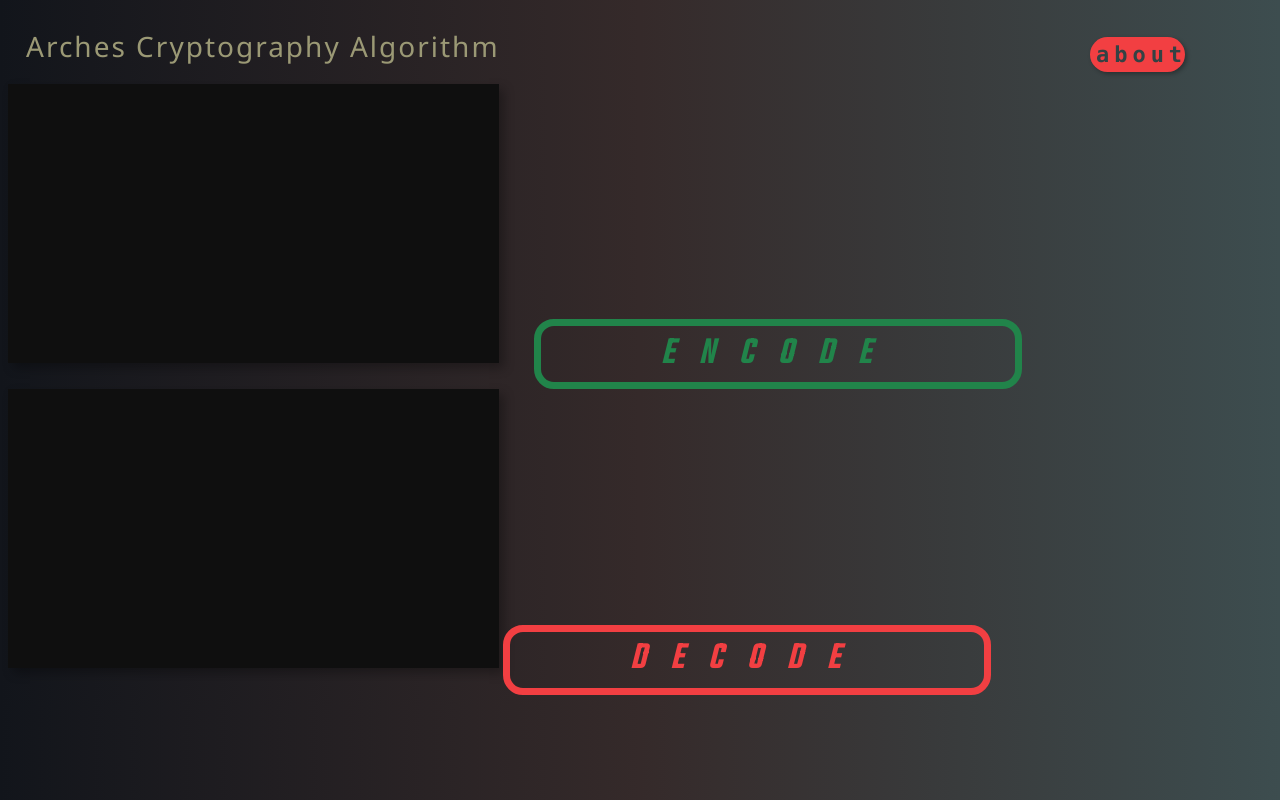
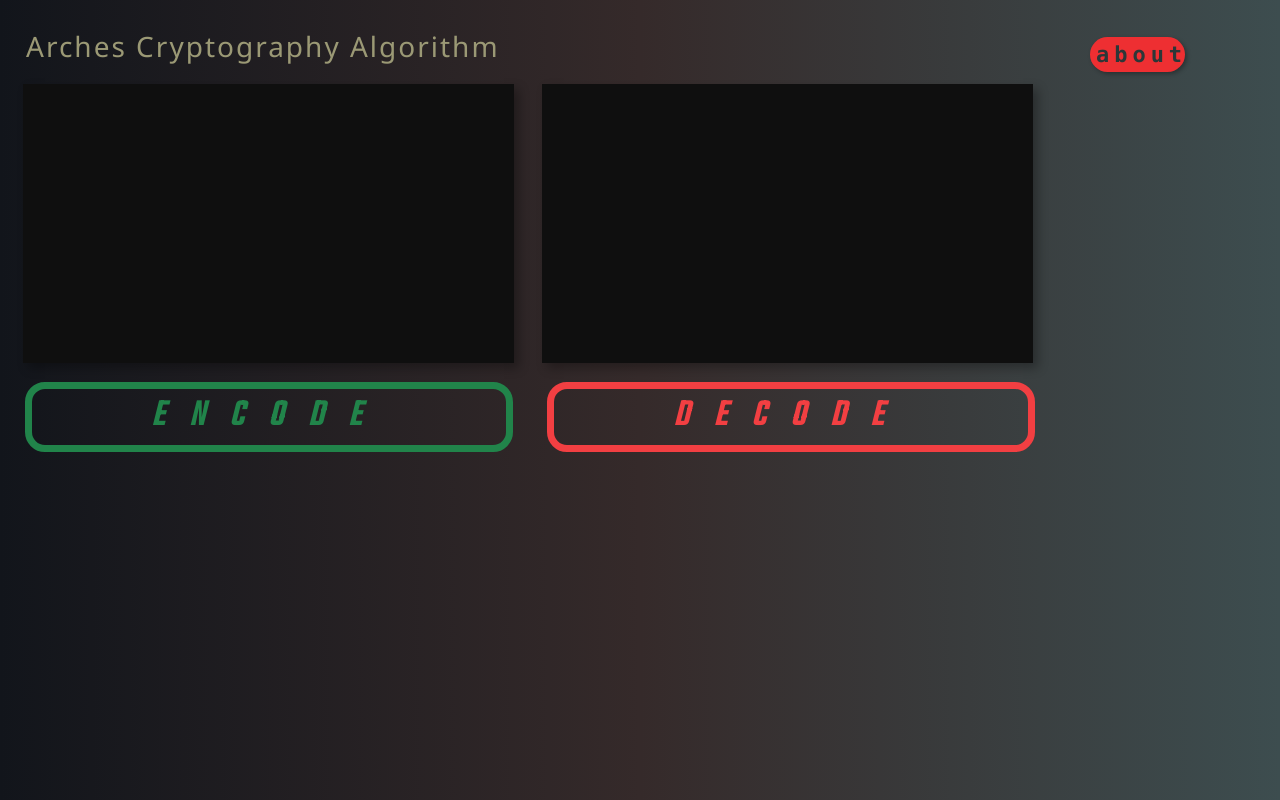
Before and after one commit to shiroamurha/Arches-Cryptography, a Flask app: page / in a window 1280 px wide. Run offline with Flask 3, Linux system fonts and the light colour scheme; some libraries are stand-ins or nearby versions.

Commit message:
Add files via upload

```diff
--- a/static/style.css
+++ b/static/style.css
@@ -2,9 +2,23 @@
 body{
     background-image: linear-gradient(to right, #12151b, #352a2a,#3d4d4f);
 }
-#boxes, #buttons{/*rgb(106, 108, 88);*/
+#boxes{/*rgb(106, 108, 88);*/
     text-align: center
 }
+.column{
+    text-align: center;
+    width: 475px;
+    height: 350px;
+    display: inline-block;
+}
+#c1{
+    margin-left: 15px;
+    margin-right: 40px;
+}
+form{
+    display: inline-block;
+}
+
 #title{
     margin-left: 18px;
     text-align: left;
@@ -30,6 +44,7 @@ textarea:focus{
     outline: none;
 }
 .start-button{
+
     margin-top: 15px;
     width: 488px;
     height: 70px;
@@ -44,16 +59,9 @@ textarea:focus{
     font-weight: bold;
     font-style: italic;
 }
-#input{
-    margin-right: 37px;
-}
-#output{
-    margin-right: 0px;
-}
+
 #encode{
     transition: background-color 0.4s, color 0.4s, border-color 0.4s;
-    margin-left: -6px;
-    margin-right: 36px;
     border-color: #21844a;
     color: #21844a;
 }
@@ -96,7 +104,7 @@ textarea:focus{
     height: 35px;
     margin-top: 2.3%;
     margin-left: 46.7%;
-    background-color: #F23F42;
+    background-color: #ee2f32;
     border-style: hidden;
 
     box-shadow:  2px 2px 4px rgb(0,0,0, 0.3);
@@ -105,17 +113,17 @@ textarea:focus{
     font-size: 22px;
     letter-spacing: 5px;
     font-weight: 900;
-    color: #344244;
+    color: #2c3738;
     border-radius: 25px;
 }
 #info:hover{
-    background-color: #F23F42;
-    color: rgb(67, 26, 26);
+    background-color: #e31519;
+    color: rgb(38, 16, 16);
     transition: background-color 0.4s, color 0.4s, border-color 0.4s;
 }
 #info:active{
-    background-color: #cd272a;
-    border-color: #cd272a;
+    background-color: #b52629;
+    border-color: #b52629;
     color: #3d4d4f;
 
     transition: background-color 0s, color 0s, border-color 0s;
```
